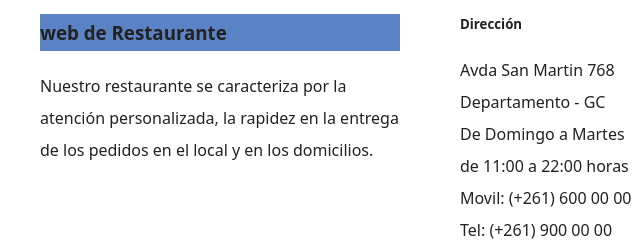
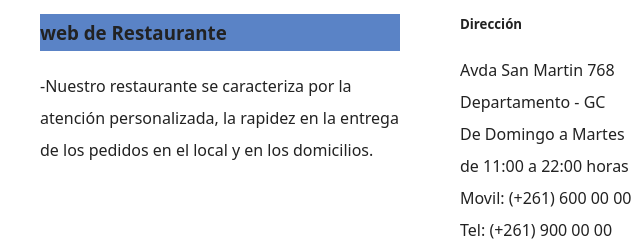
Before and after one commit to trubiano59/nuevorestaurante, a plain HTML site: page index.html in a window 1280 px wide. Shown: the part 7347-7588 px from the top of the page, 0-640 px from the left. Drawn offline with Linux system fonts and the light colour scheme; a web font is replaced by a local one.

Commit message:
arreglo en footer

```diff
--- a/index.html
+++ b/index.html
@@ -613,7 +613,7 @@
             <div class="text-element-footer element-footer">
                 <h3 class="main-c">web de Restaurante</h3>
                 <!--<h3>Restaurante</h3>-->
-                <p>Nuestro restaurante se caracteriza por la atención personalizada, la rapidez en la entrega de
+                <p>-Nuestro restaurante se caracteriza por la atención personalizada, la rapidez en la entrega de
                     los pedidos en el local y en los domicilios.</p>
             </div>
             <div class="text-element-footer element-footer">
```
